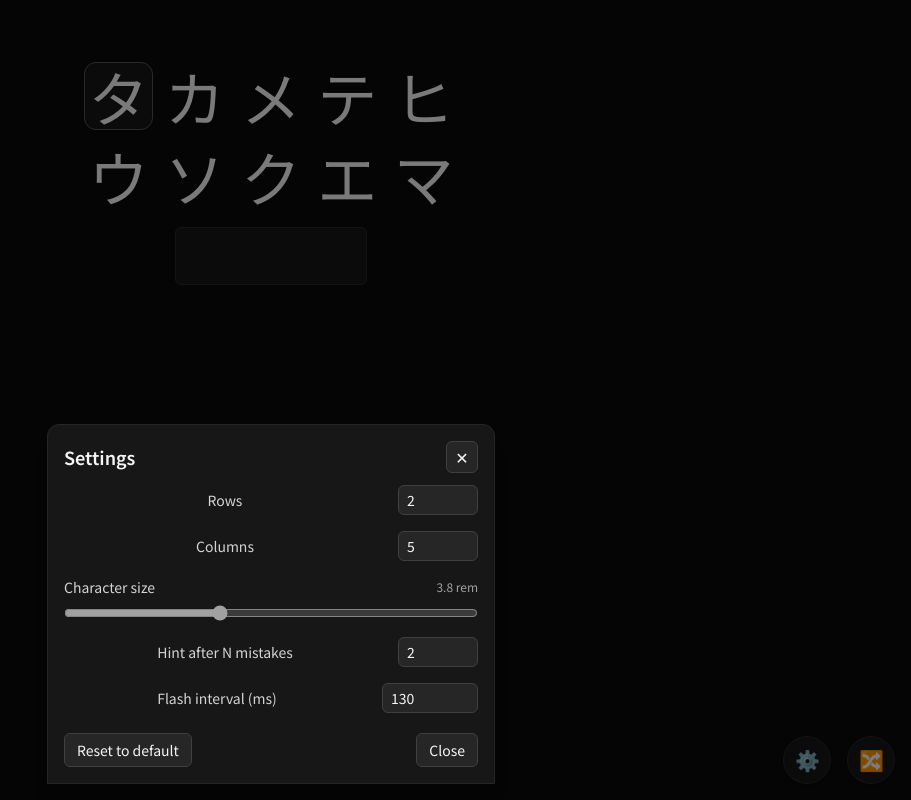
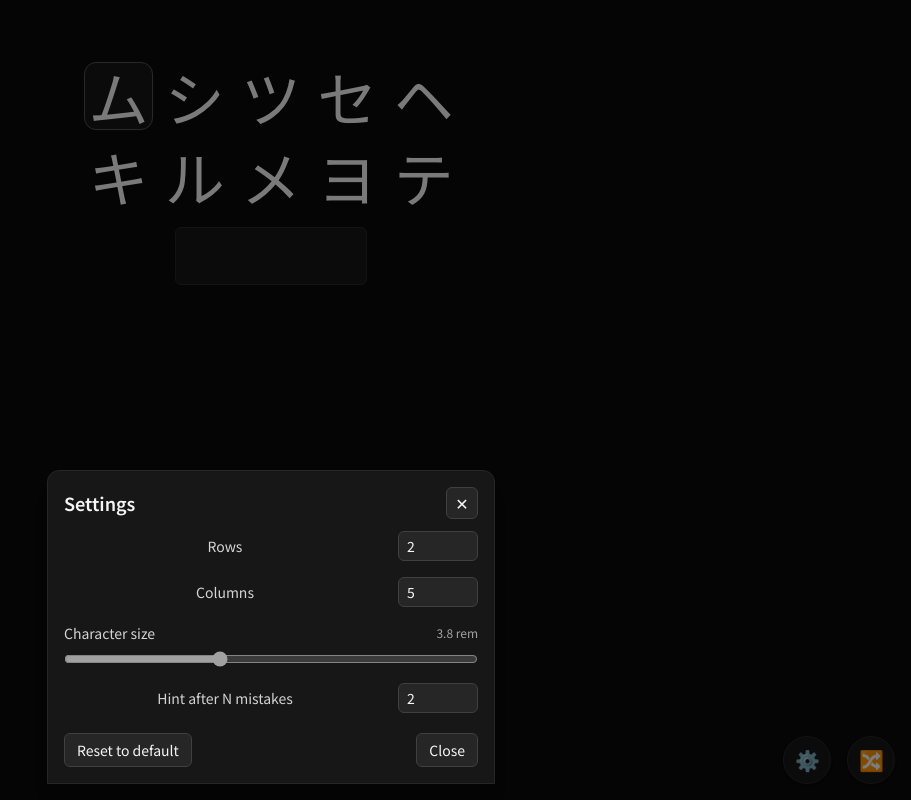
Before and after one commit to paltin/katakana, a React (Vite) app: page / in a window 1280 px wide. Both pictures are taken after a click on the button "⚙️". Shown: the whole page, without its empty margins (369-1280 px from the left). Built offline with nearby package versions, Linux system fonts and the light colour scheme.

Commit message:
fix(grid): fill last row reliably and use unique keys; settings: remove row/col limits and flash interval; hook: use constant flash timing

```diff
--- a/src/components/KanaGrid.tsx
+++ b/src/components/KanaGrid.tsx
@@ -21,14 +21,14 @@ export function KanaGrid({ items, currentIndex, flash, cols, fontRem }: Props) {
     >
       {items.map((item, idx) => (
         <KanaTile
-          key={item.kana}
+          key={`${item.kana}-${idx}`}
           kana={item.kana}
           romaji={item.romaji}
           isCurrent={idx === currentIndex}
           flash={idx === currentIndex ? flash : false}
           // width controlled via grid track size
           fontRem={fontRem}
-          />
+        />
       ))}
     </div>
   );
--- a/src/components/SettingsPanel.tsx
+++ b/src/components/SettingsPanel.tsx
@@ -30,7 +30,6 @@ export function SettingsPanel({ open, onClose }: Props) {
             <input
               type="number"
               min={1}
-              max={5}
               value={settings.rows}
               onChange={(e) => update({ rows: Number(e.target.value) })}
               className="w-20 rounded-md border border-neutral-700 bg-neutral-800 px-2 py-1 text-sm"
@@ -42,7 +41,6 @@ export function SettingsPanel({ open, onClose }: Props) {
             <input
               type="number"
               min={1}
-              max={12}
               value={settings.cols}
               onChange={(e) => update({ cols: Number(e.target.value) })}
               className="w-20 rounded-md border border-neutral-700 bg-neutral-800 px-2 py-1 text-sm"
@@ -77,18 +75,7 @@ export function SettingsPanel({ open, onClose }: Props) {
             />
           </label>
 
-          <label className="grid grid-cols-[1fr_auto] items-center gap-3">
-            <span className="text-sm text-neutral-300">Flash interval (ms)</span>
-            <input
-              type="number"
-              min={80}
-              max={300}
-              step={10}
-              value={settings.flashIntervalMs}
-              onChange={(e) => update({ flashIntervalMs: Number(e.target.value) })}
-              className="w-24 rounded-md border border-neutral-700 bg-neutral-800 px-2 py-1 text-sm"
-            />
-          </label>
+
         </div>
 
         <div className="mt-5 flex items-center justify-between">
--- a/src/hooks/useTrainer.ts
+++ b/src/hooks/useTrainer.ts
@@ -1,7 +1,9 @@
 import { useCallback, useEffect, useMemo, useState, type ChangeEvent } from 'react';
-import { KATAKANA, pickRandom, type Kana } from '../data/katakana';
+import { KATAKANA, type Kana } from '../data/katakana';
 import { requiredLength } from '../utils/romaji';
 import { useSettings } from '../context/SettingsContext';
+import { FLASH_INTERVAL_MS } from '../config';
+import { pickRandomFill } from '../utils/random';
 
 /**
  * Public API returned by useTrainer.
@@ -37,7 +39,10 @@ export function useTrainer(): TrainerReturn {
   const [, setAttempts] = useState(0);
   const [showHint, setShowHint] = useState(false);
 
-  const selection: Kana[] = useMemo(() => pickRandom(KATAKANA, settings.rows * settings.cols), [seed, settings.rows, settings.cols]);
+  const selection: Kana[] = useMemo(
+    () => pickRandomFill(KATAKANA, settings.rows * settings.cols),
+    [seed, settings.rows, settings.cols]
+  );
   const current = selection[currentIndex];
   const total = selection.length;
   const isLast = currentIndex >= Math.max(0, total - 1);
@@ -64,11 +69,11 @@ export function useTrainer(): TrainerReturn {
 
   const flashErrorTwice = useCallback(() => {
     setFlash(true);
-    const d = settings.flashIntervalMs;
+    const d = FLASH_INTERVAL_MS;
     setTimeout(() => setFlash(false), d);
     setTimeout(() => setFlash(true), d * 2);
     setTimeout(() => setFlash(false), d * 3);
-  }, [settings.flashIntervalMs]);
+  }, []);
 
   const handleInputChange = useCallback((e: ChangeEvent<HTMLInputElement>) => {
     const val = e.target.value;
--- a/src/settings.ts
+++ b/src/settings.ts
@@ -3,7 +3,6 @@ export type Settings = {
   cols: number; // characters per row
   charRem: number; // character font size in rem
   hintThreshold: number; // wrong tries before showing hint
-  flashIntervalMs: number; // visual flash step
 };
 
 export const DEFAULT_SETTINGS: Settings = {
@@ -11,7 +10,6 @@ export const DEFAULT_SETTINGS: Settings = {
   cols: 5,
   charRem: 3.75, // close to Tailwind text-6xl default
   hintThreshold: 2,
-  flashIntervalMs: 130,
 };
 
 const KEY = 'katakana.trainer.settings.v1';
@@ -45,10 +43,9 @@ function sanitizeSettings(obj: any): Settings {
   const derivedRows = legacyCount ? 2 : DEFAULT_SETTINGS.rows;
   const derivedCols = legacyCount ? Math.ceil(Number(legacyCount) / derivedRows) : DEFAULT_SETTINGS.cols;
 
-  const rows = clamp(Number(obj?.rows ?? derivedRows), 1, 5);
-  const cols = clamp(Number(obj?.cols ?? derivedCols), 1, 12);
+  const rows = Math.max(1, Number(obj?.rows ?? derivedRows));
+  const cols = Math.max(1, Number(obj?.cols ?? derivedCols));
   const charRem = clamp(Number(obj?.charRem ?? DEFAULT_SETTINGS.charRem), 2.5, 6);
   const hintThreshold = clamp(Number(obj?.hintThreshold ?? DEFAULT_SETTINGS.hintThreshold), 1, 3);
-  const flashIntervalMs = clamp(Number(obj?.flashIntervalMs ?? DEFAULT_SETTINGS.flashIntervalMs), 80, 300);
-  return { rows, cols, charRem, hintThreshold, flashIntervalMs };
+  return { rows, cols, charRem, hintThreshold };
 }
--- /dev/null
+++ b/src/utils/random.ts
@@ -0,0 +1,22 @@
+export function shuffleInPlace<T>(arr: T[]): void {
+  for (let i = arr.length - 1; i > 0; i--) {
+    const j = Math.floor(Math.random() * (i + 1));
+    [arr[i], arr[j]] = [arr[j], arr[i]];
+  }
+}
+
+export function pickRandomFill<T>(arr: T[], n: number): T[] {
+  if (n <= 0 || arr.length === 0) return [];
+  const out: T[] = [];
+  while (out.length < n) {
+    const copy = arr.slice();
+    shuffleInPlace(copy);
+    const need = n - out.length;
+    if (need >= copy.length) {
+      out.push(...copy);
+    } else {
+      out.push(...copy.slice(0, need));
+    }
+  }
+  return out;
+}
```
